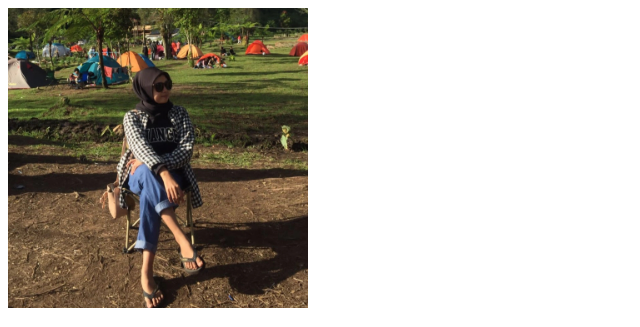
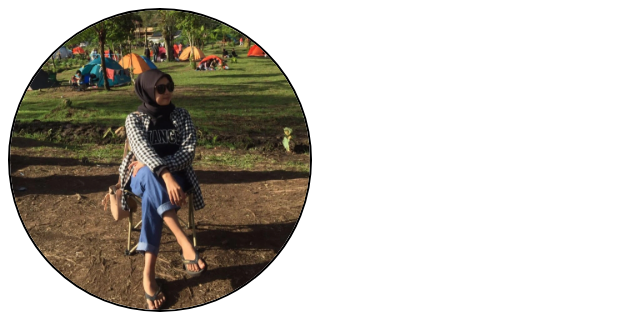
Before and after one commit to syarifa20/tugaswebsederhana, a plain HTML site: page index.html in a window 1280 px wide. Shown: the top 327 px of the page, without its empty margins (0-640 px from the left). Drawn offline with Linux system fonts and the light colour scheme.

Commit message:
tambahan css

```diff
--- a/index.html
+++ b/index.html
@@ -4,6 +4,12 @@
     <meta charset="UTF-8">
     <meta name="viewport" content="width=device-width, initial-scale=1.0">
     <title>Tugas Bio Data</title>
+    <style>
+        img {
+            border-radius: 50%; /* Membuat gambar menjadi lingkaran */
+            border: 2px solid black; /* Menambahkan border hitam dengan lebar 2px */
+        }
+    </style>
 </head>
 <body>
     <img src="img/img.jpg" alt="" srcset="" width="300">
```
